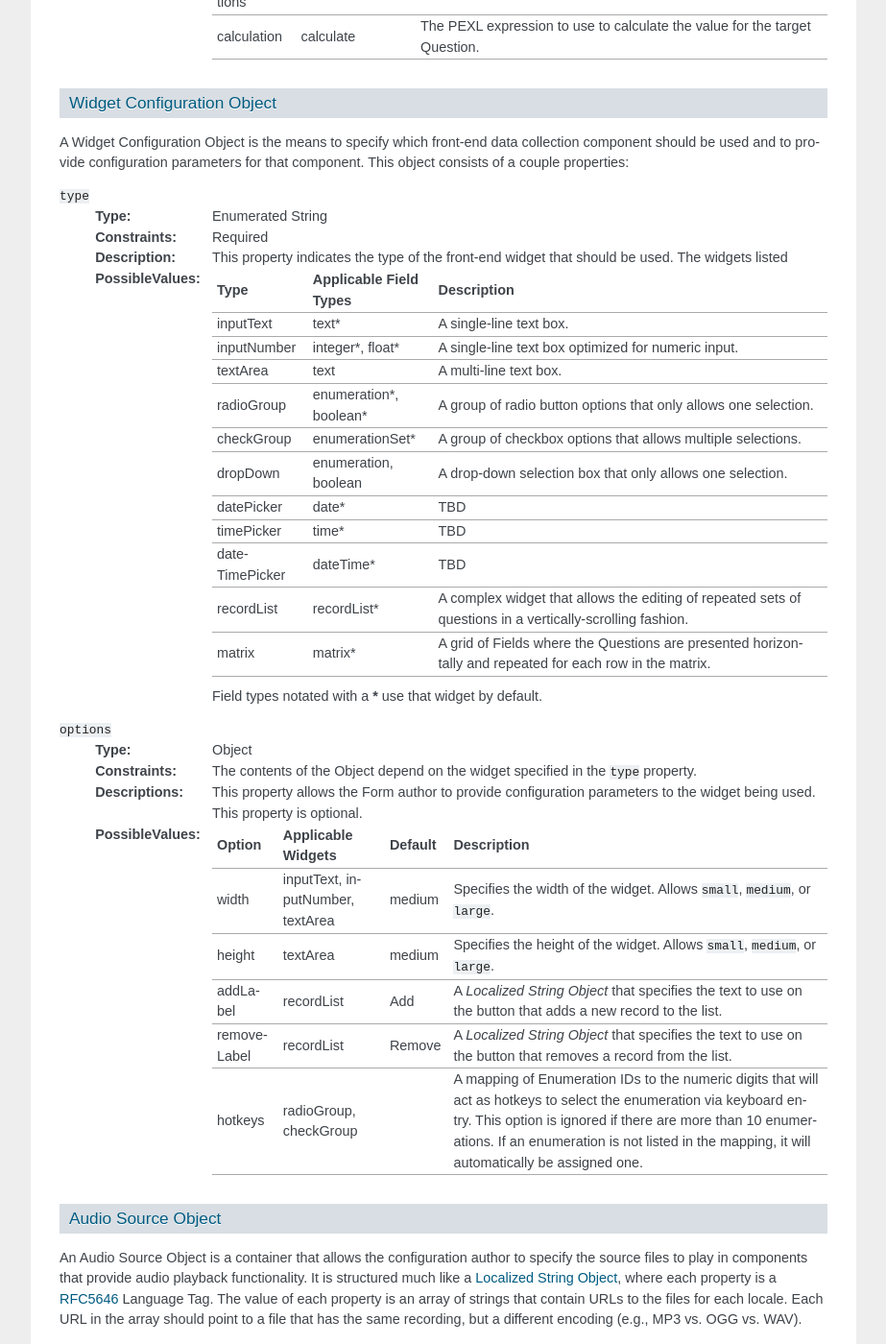
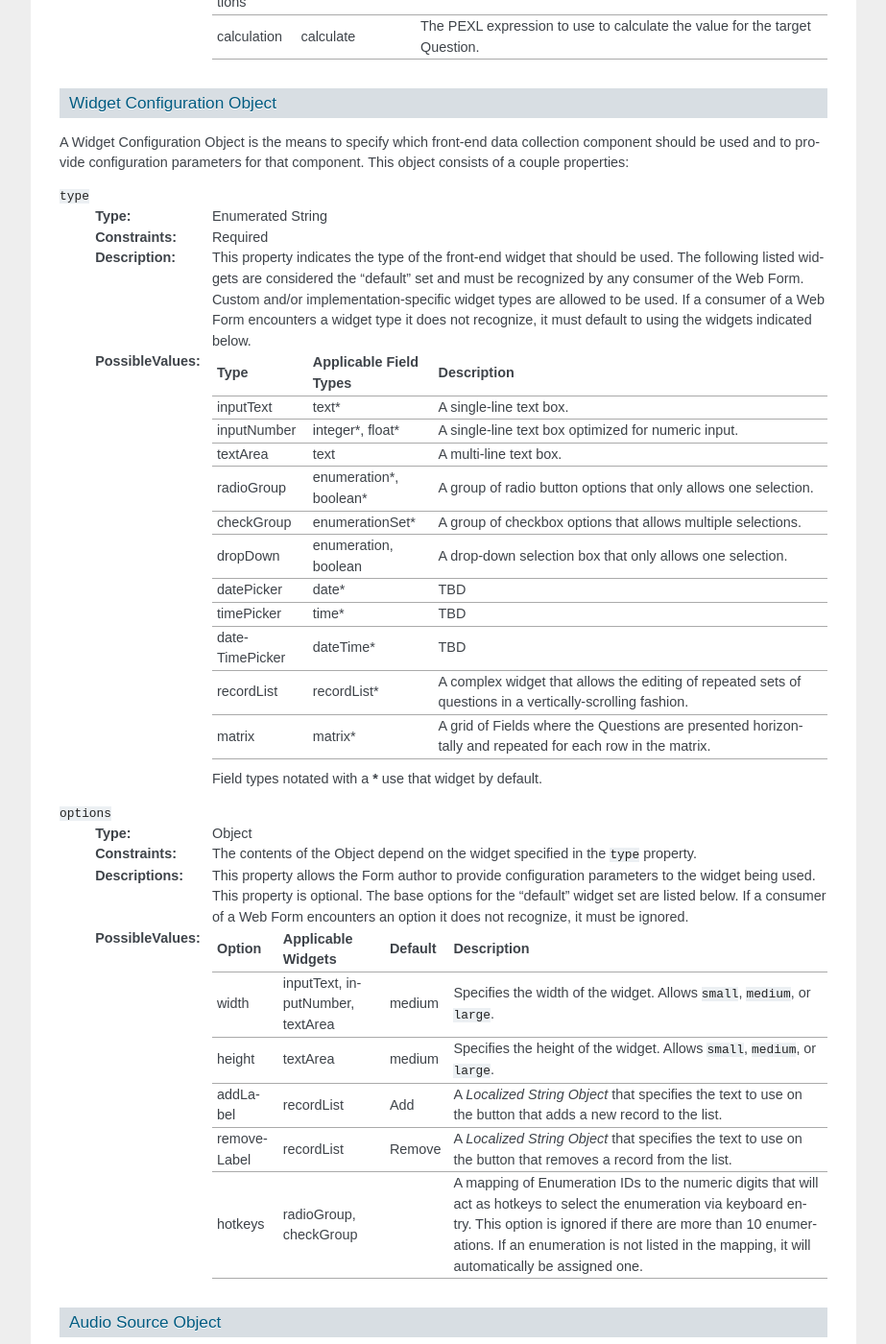
Before and after one commit to prometheusresearch/rios, a Sphinx documentation site: the page built from docs/source/web_form_specification.rst, in a window 1280 px wide and 1400 px high, scrolled down 6153 px. Shown: the whole window at 96% size, without its empty margins (198-1121 px from the left). Built offline with Sphinx 7.4.7, drawn with Linux system fonts in a browser that asks for light colours.

Commit message:
Added some clarification on custom widgets

```diff
--- a/docs/source/web_form_specification.rst
+++ b/docs/source/web_form_specification.rst
@@ -342,7 +342,12 @@ that component. This object consists of a couple properties:
     :Type: Enumerated String
     :Constraints: Required
     :Description: This property indicates the type of the front-end widget that
-                  should be used. The widgets listed
+                  should be used. The following listed widgets are considered
+                  the "default" set and must be recognized by any consumer of
+                  the Web Form. Custom and/or implementation-specific widget
+                  types are allowed to be used. If a consumer of a Web Form
+                  encounters a widget type it does not recognize, it must
+                  default to using the widgets indicated below.
     :PossibleValues: ================== ======================= ===========
                      Type               Applicable Field Types  Description
                      ================== ======================= ===========
@@ -367,7 +372,10 @@ that component. This object consists of a couple properties:
                   the ``type`` property.
     :Descriptions: This property allows the Form author to provide
                    configuration parameters to the widget being used. This
-                   property is optional.
+                   property is optional. The base options for the "default"
+                   widget set are listed below. If a consumer of a Web Form
+                   encounters an option it does not recognize, it must be
+                   ignored.
     :PossibleValues: ============== =================================== =========== ===========
                      Option         Applicable Widgets                  Default     Description
                      ============== =================================== =========== ===========
```
